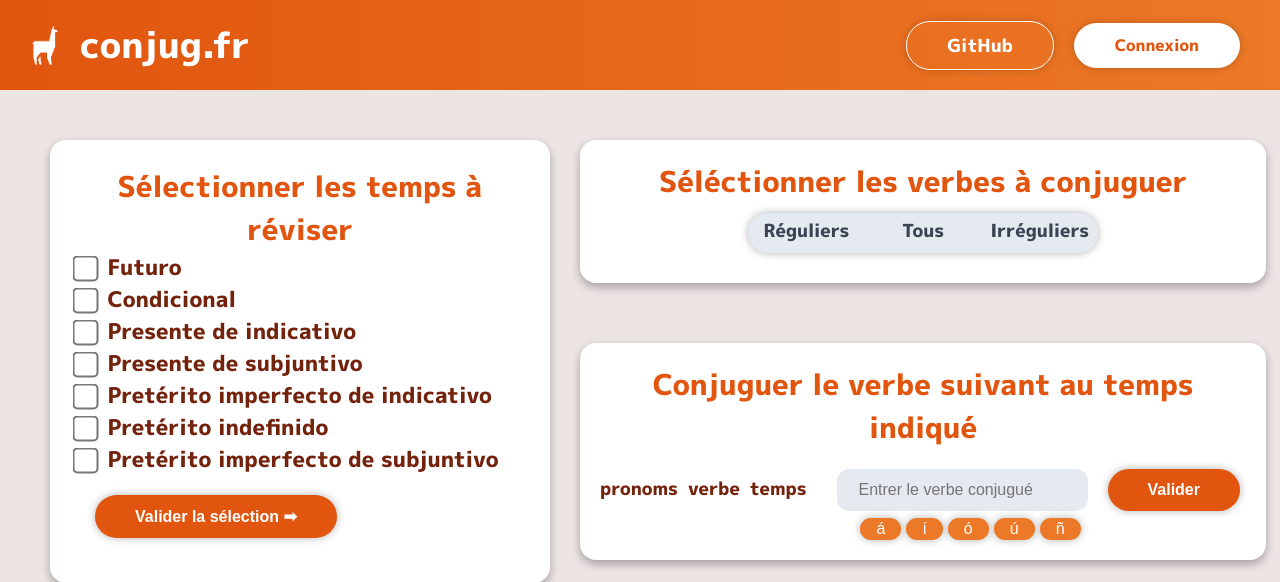
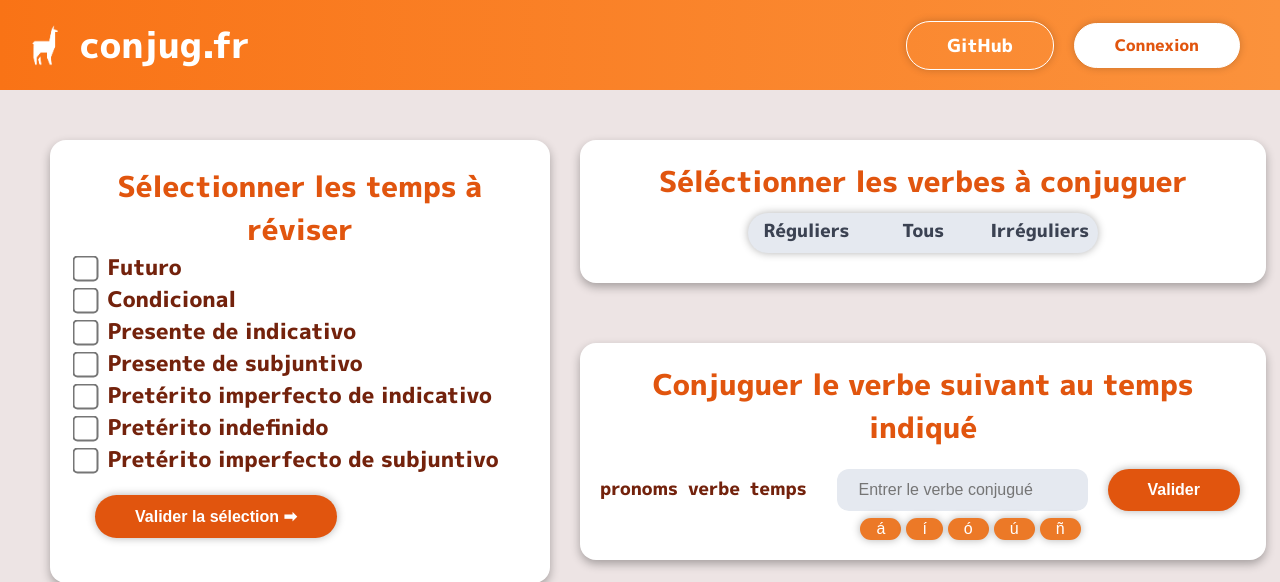
Before and after one commit to Tezay/conjug, a Flask app: page / in a window 1280 px wide. Shown: the top 582 px of the page. Run offline with Flask 3, Linux system fonts and the light colour scheme.

Commit message:
Update style.css

```diff
--- a/static/css/style.css
+++ b/static/css/style.css
@@ -25,7 +25,7 @@ body {
 
 
   .navbar {
-    background: linear-gradient(to right, #e1550e, #ec7927);
+    background: linear-gradient(to right, #f97316, #fb923c);
     display: flex;
     justify-content: space-between;
     align-items: center;
```
